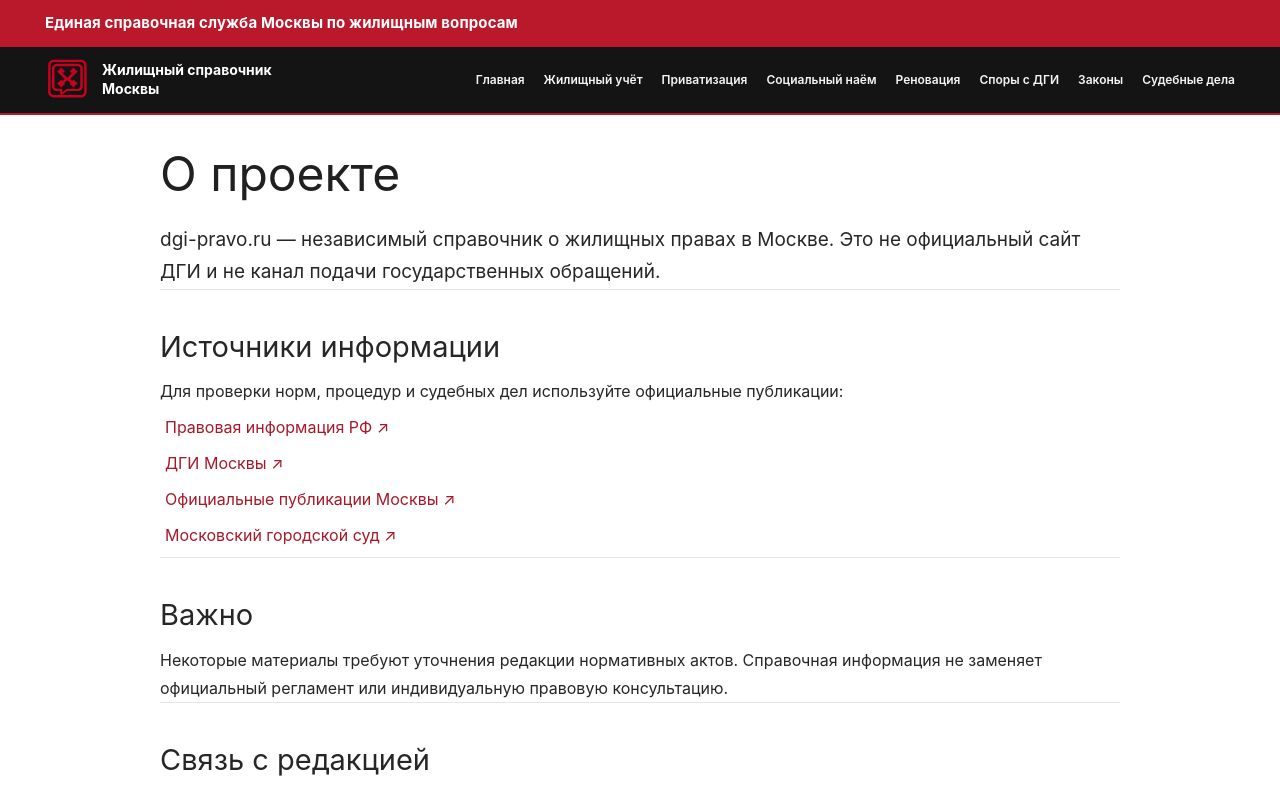
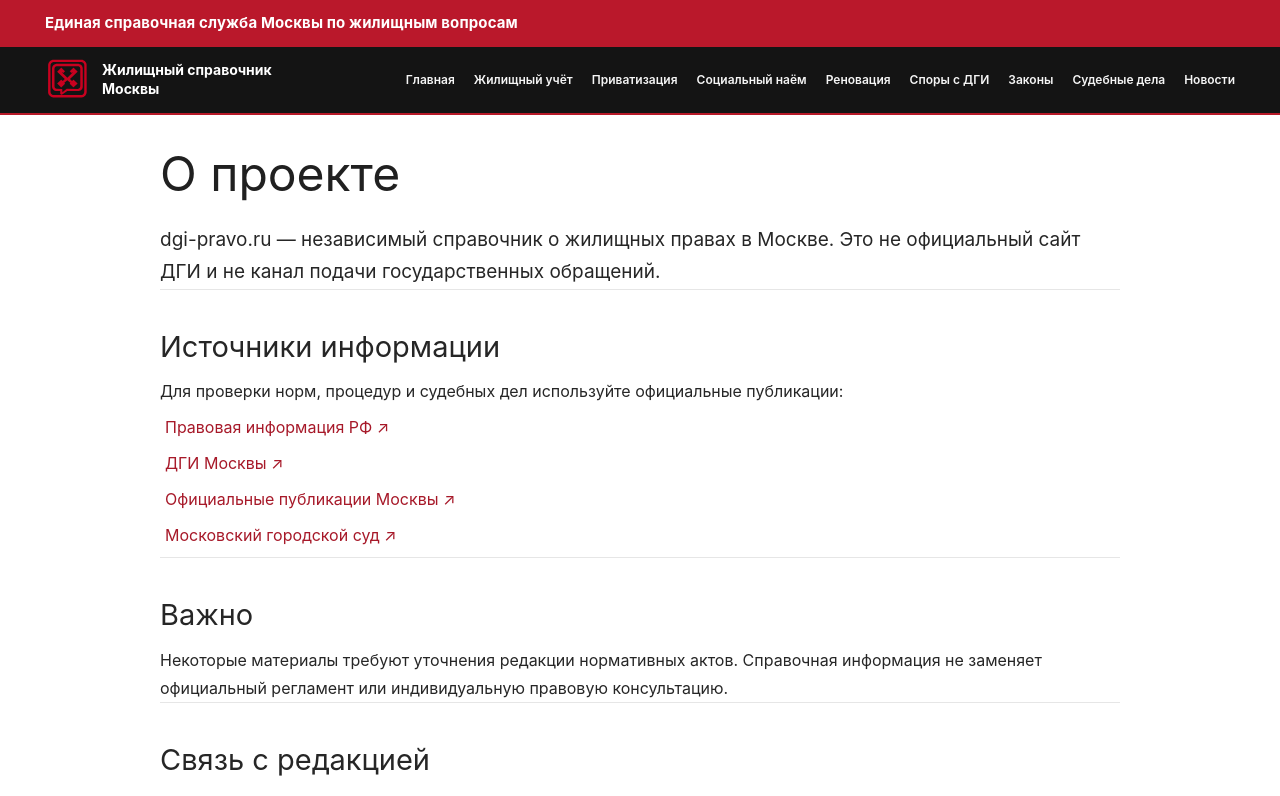
Before and after one commit to ymaslen77-tech/dgi-court-importer, a Next.js app in the folder apps/web/: page /o-proekte in a window 1280 px wide. Shown: the top 796 px of the page. Built offline with nearby package versions, Linux system fonts and the light colour scheme; no server answers.

Commit message:
feat(news): restore visible housing news navigation

```diff
--- a/apps/web/src/components/PageShell.tsx
+++ b/apps/web/src/components/PageShell.tsx
@@ -11,6 +11,7 @@ const navigation = [
   { href: "/spory-s-dgi", label: "Споры с ДГИ" },
   { href: "/normativnye-akty", label: "Законы" },
   { href: "/sudebnaya-praktika-dgi", label: "Судебные дела" },
+  { href: "/novosti-zhilishchnogo-prava", label: "Новости" },
 ];
 
 const previewOnlyLinks = [
```
